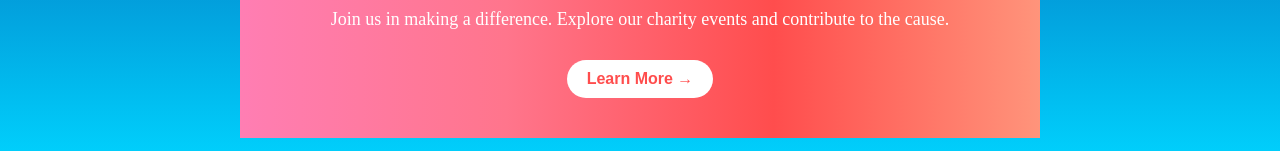
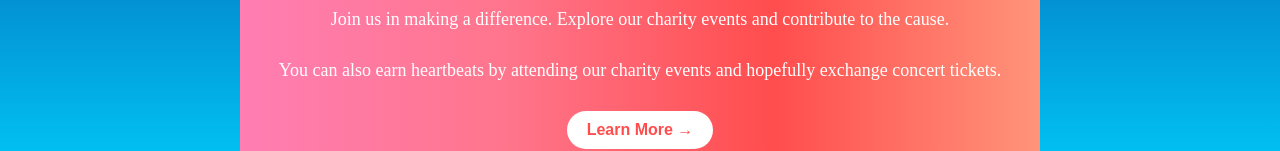
Before and after one commit to zaneshen314/ColdPluse-ui, a React (Create React App) app: page / in a window 1280 px wide. Shown: the part 1198-1349 px from the top of the page. Built offline with nearby package versions, Linux system fonts and the light colour scheme; no server answers.

Commit message:
[20]feat: show name

```diff
--- a/src/components/Charity/BottomBanner.jsx
+++ b/src/components/Charity/BottomBanner.jsx
@@ -13,6 +13,9 @@ const BottomBanner = () => {
                 <p className="bottom-banner-subtitle">
                     Join us in making a difference. Explore our charity events and contribute to the cause.
                 </p>
+                <p className="bottom-banner-subtitle">
+                    You can also earn heartbeats by attending our charity events and hopefully exchange concert tickets.
+                </p>
                 <button className="bottom-banner-button" onClick={handleCharityClick}>
                     Learn More →
                 </button>
```
